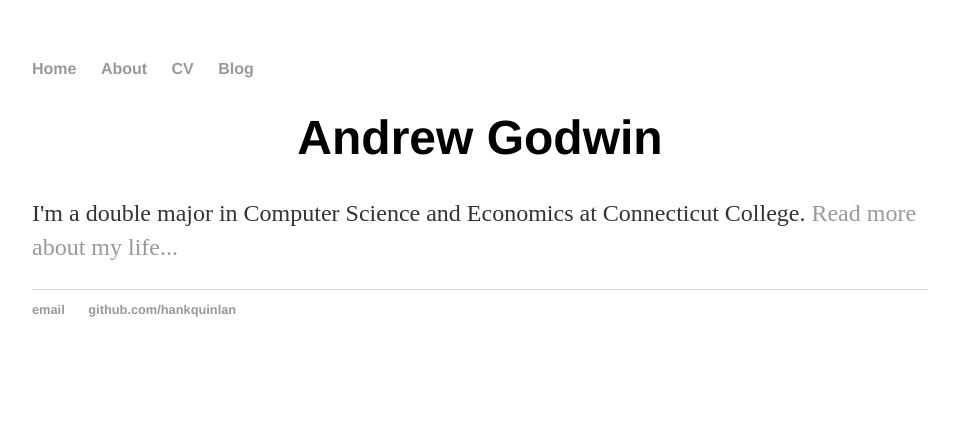
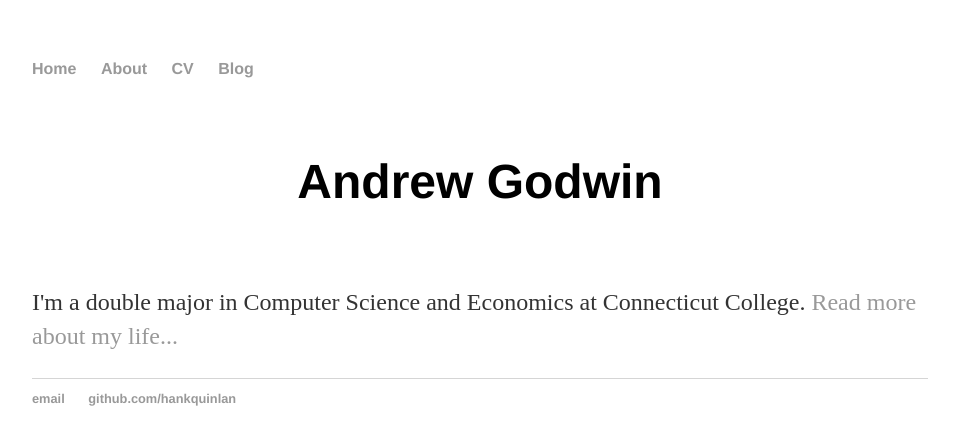
Before and after one commit to mriley2/AndrewRGodwin.github.io, a Jekyll site: the page built from index.html, in a window 1280 px wide. Shown: the top 445 px of the page, without its empty margins (160-1119 px from the left). Built offline with Jekyll 4.4.1, drawn with Linux system fonts in a browser that asks for light colours.

Commit message:
Update main.css

```diff
--- a/css/main.css
+++ b/css/main.css
@@ -22,6 +22,7 @@ a:hover {
 h1 {
     text-align: center;
     font-size: 3em;
+    line-height: 3em;
     font-family:'Helvetica', 'Arial', 'Sans-Serif';
 }
 p {
```
